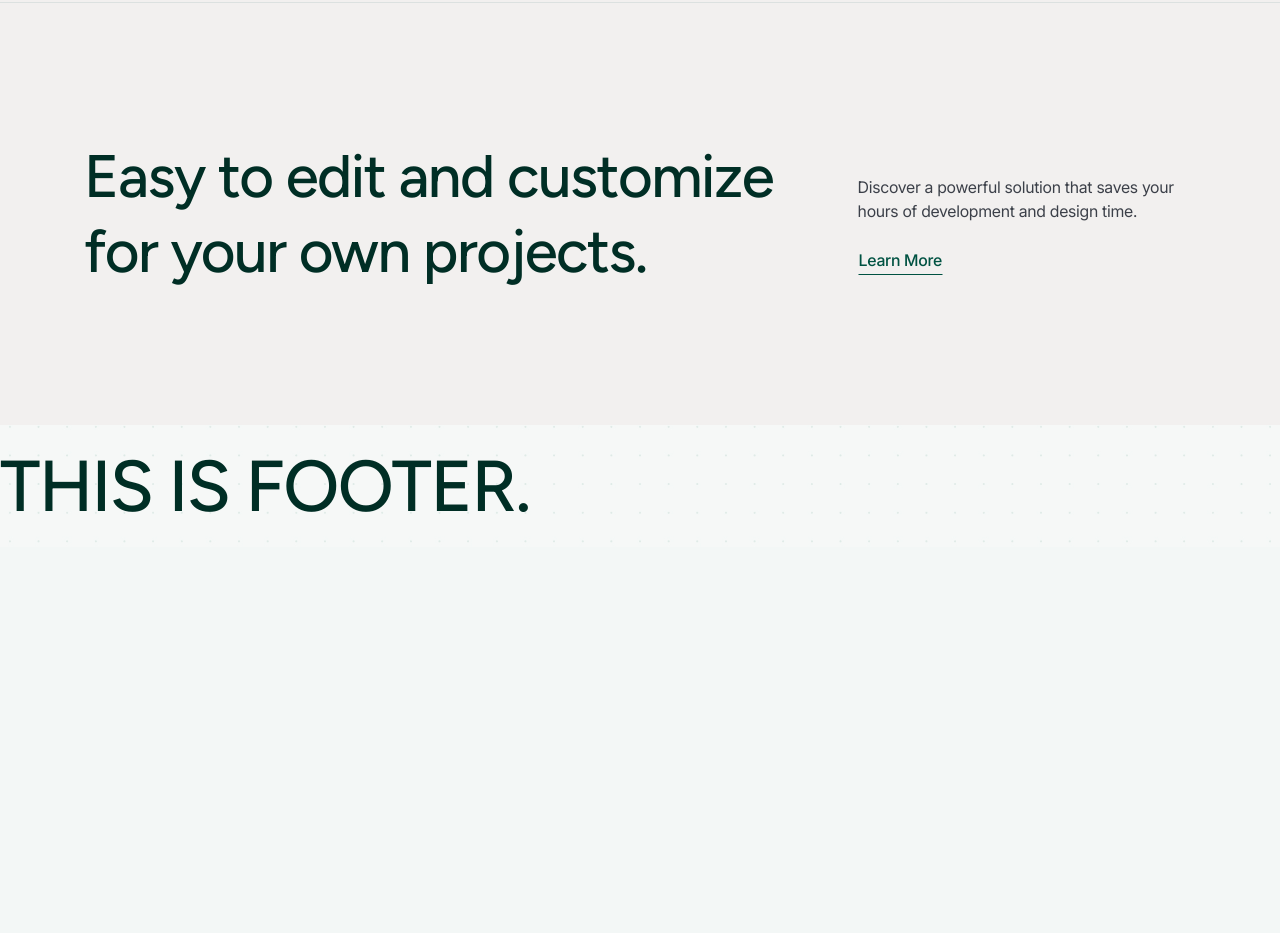
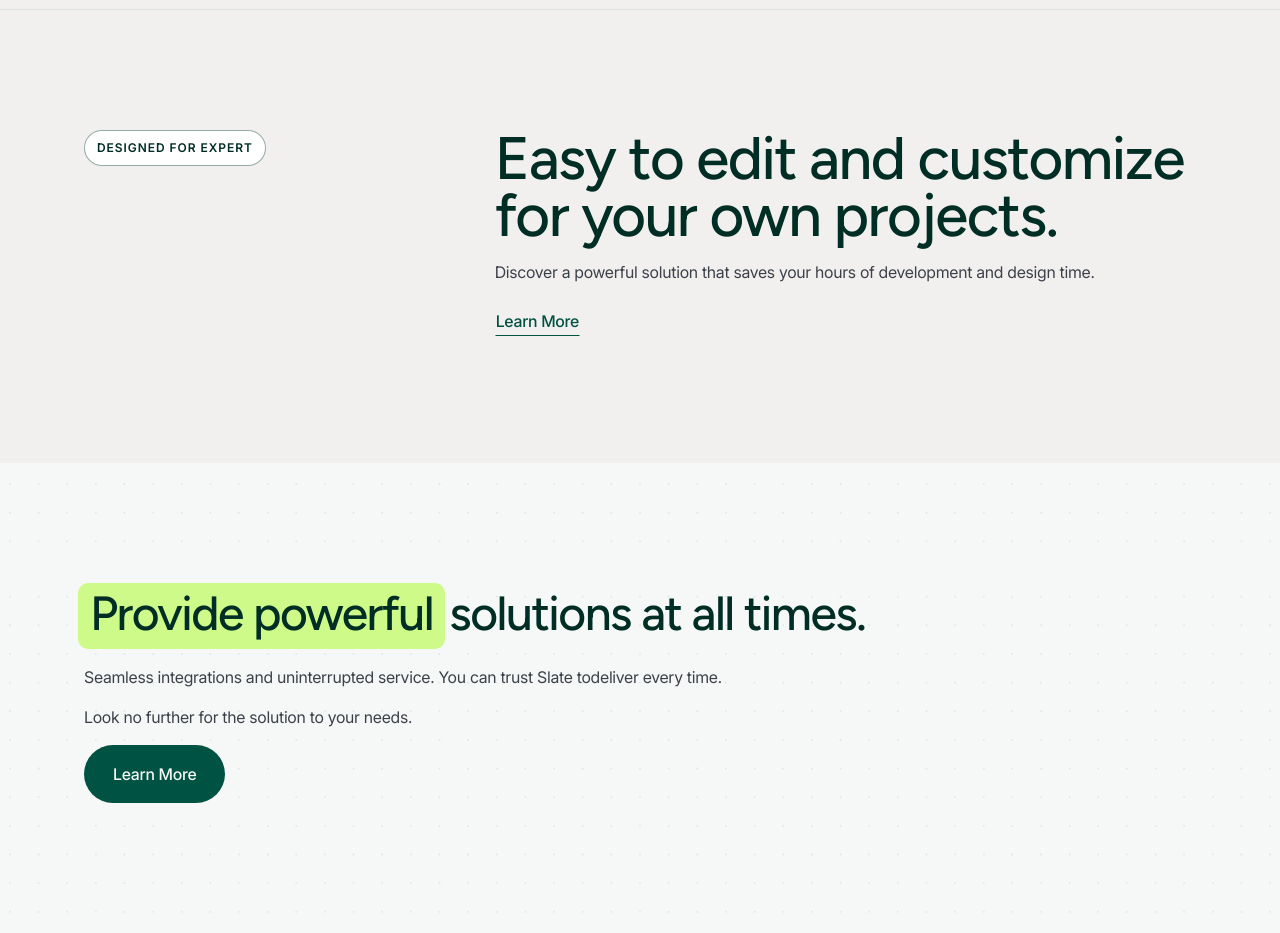
Before and after one commit to raven-developer/Slate, a website: page index.html in a window 1280 px wide. Shown: the part 1031-1964 px from the top of the page. Before the commit the page ends 1578 px from the top, so only its background shows below. Drawn offline with Linux system fonts and the light colour scheme.

Commit message:
v 1.6
4th section - ongoing

```diff
--- a/home/index.html
+++ b/home/index.html
@@ -1,11 +1,11 @@
-<section class="px-section px-section--hero px-section--home-01 px-section-id-0413" data-variant="image"
+<section class="px-section px-section--hero px-section--home-01 px-section-id-0413" data-variant="transparent"
     data-page="home-01">
     <div class="px-container px-container--hero">
         <div class="px-content-block px-content-block--col gap-60">
             <div class="px-top-wrapper">
                 <div class="px-heading-block is_center">
                     <div class="px-text px-eyebrow is_text-center">55,000+ Business Trust</div>
-                    <h1 class="px-page-heading is_text-center">
+                    <h1 class="px-heading px-heading--page is_text-center">
                         Deliver <span class="is_highlight">excellence</span> for your customers with Slate
                     </h1>
                 </div>
@@ -26,13 +26,13 @@
 </section>
 
 <section class="px-section px-section--short px-section--home-02 px-section-id-0414" data-variant="white"
-    data-page="home-01">
-    <div class="px-container">
+    data-page="home-02">
+    <div class="px-container px-container--grid">
         <div class="px-content-block px-content-block--grid px-content-block--3col gap-50">
 
             <div class="px-card px-card--horizontal px-card-id-2025 gap-15">
                 <div class="px-card--image">
-                    <img src="../px-upload/icons/aj89quet98n9enwe8rh.svg" alt="">
+                    <img src="px-upload/icons/aj89quet98n9enwe8rh.svg" alt="">
                 </div>
                 <div class="px-card--content">
                     <p class="px-text">Every interaction feels smooth and responsive.
@@ -42,7 +42,7 @@
 
             <div class="px-card px-card--horizontal px-card-id-2026 gap-15">
                 <div class="px-card--image">
-                    <img src="../px-upload/icons/2389dm5d10f7182.svg" alt="">
+                    <img src="px-upload/icons/2389dm5d10f7182.svg" alt="">
                 </div>
                 <div class="px-card--content">
                     <p class="px-text">Scales effortlessly from small projects to large platforms.
@@ -52,7 +52,7 @@
 
             <div class="px-card px-card--horizontal px-card-id-2027 gap-15">
                 <div class="px-card--image">
-                    <img src="../px-upload/icons/m28x3my890112358ydh.svg" alt="">
+                    <img src="px-upload/icons/m28x3my890112358ydh.svg" alt="">
                 </div>
                 <div class="px-card--content">
                     <p class="px-text">Optimized for performance, speed, and clarity.
@@ -63,16 +63,15 @@
     </div>
 </section>
 
-<!-- SECTION TEMPLATE -->
-<section class="px-section px-section--[variation] px-section--home-03 px-section-id-0415" data-variant="white"
-    data-page="home-01">
+<section class="px-section px-section--home-03 px-section-id-0415" data-variant="white" data-page="home-03">
     <div class="px-container">
         <div class="px-content-block px-content-block--row gap-60">
-            <!-- FOR ROW CONTENT BLOCK -->
             <div class="px-left-wrapper">
-                <h2 class="px-heading px-section-title">Easy to edit and customize for your own projects.</h2>
+                <p class="px-eyebrow">Designed for expert</p>
             </div>
             <div class="px-right-wrapper">
+                <h2 class="px-heading px-heading--large">Easy to edit and customize for
+                    your own projects.</h2>
                 <p class="px-text">Discover a powerful solution that saves your hours of development and design time.
                 </p>
                 <a href="" class="px-button px-button--ghost">Learn More</a>
@@ -80,3 +79,22 @@
         </div>
     </div>
 </section>
+
+<section class="px-section px-section--home-04 px-section-id-0416" data-variant="transparent" data-page="home-04">
+    <div class="px-container">
+        <div class="px-content-block px-content-block--row gap-60">
+
+            <div class="px-left-wrapper">
+                <h2 class="px-heading px-heading--section"><span class="is_highlight">Provide powerful</span> solutions
+                    at all times.</h2>
+                <p class="px-text">Seamless integrations and uninterrupted service. You
+                    can trust Slate todeliver every time.</p>
+                <p class="px-text">Look no further for the solution to your needs.</p>
+                <a href="" class="px-button px-button--solid">Learn More</a>
+            </div>
+            <div class="px-right-wrapper">
+                <!-- INSERT CONTENT -->
+            </div>
+        </div>
+    </div>
+</section>
--- a/px-js/2a5d7d2e0f759345f5c52f79c43e86d6.js
+++ b/px-js/2a5d7d2e0f759345f5c52f79c43e86d6.js
@@ -53,7 +53,7 @@ async function loadFooter() {
 // Load Home
 async function loadHome() {
   try {
-    const isHome = await fetch('home/index.html');
+    const isHome = await fetch(' home/index.html');
 
     if (!isHome.ok) {
       throw new Error(`Failed to load content: ${isHome.status} ${isHome.statusText}`);
--- a/px-scss/_adj.scss
+++ b/px-scss/_adj.scss
@@ -15,12 +15,24 @@
 }
 
 .px-section-id-0415 {
-  .px-content-block {
-    align-items: flex-end;
+  .px-right-wrapper {
+    flex: 1;
+
+    @media (min-width: 768px) {
+      .px-heading {
+        line-height: 0.95;
+      }
+    }
   }
-  .px-right-wrapper {
+
+  .px-left-wrapper {
     @media (min-width: 768px) {
-      padding-bottom: 23px;
+      flex: 0.5;
+      width: fit-content;
+    }
+
+    p {
+      white-space: nowrap;
     }
   }
 }
--- a/px-scss/style/_type.scss
+++ b/px-scss/style/_type.scss
@@ -11,7 +11,8 @@ h2,
 h3,
 h4,
 h5,
-h6 {
+h6,
+.px-heading {
   @include heading-font(1rem, var(--heading-color));
 }
 
@@ -53,25 +54,41 @@ p {
   letter-spacing: -0.27px;
 }
 
-.px-page-heading {
-  font-size: 4.5rem;
+.px-heading {
+  &--page {
+    @extend h1;
+  }
+
+  &--large {
+    @extend h2;
+    margin-block: 0 1rem;
+  }
+  &--section {
+    @extend h3;
+    margin-block: 0 1rem;
+  }
 }
 
-.px-section-heading {
-  font-size: 3rem;
+.px-sub {
+  font-size: 1.125rem;
 }
 
 .px-text {
   font-size: 1rem;
+  margin-bottom: 1rem;
 }
 
 .px-eyebrow {
-  padding: 0.6rem 1.5rem;
-  font-size: 1rem;
+  padding: 8px 12px;
+  font-size: 0.75rem;
+  text-transform: uppercase;
+  font-weight: 600;
+  letter-spacing: 1px;
   color: var(--heading-color);
-  border: 1px solid var(--heading-color);
+  border: 1px solid rgba(var(--heading-color-rgb), 0.4);
   border-radius: 50px;
   width: fit-content;
+  background-color: white;
 }
 
 main a {
--- a/px-scss/style/_var.scss
+++ b/px-scss/style/_var.scss
@@ -1,5 +1,6 @@
 :root {
   --heading-color: #002e25;
+  --heading-color-rgb: 0, 46, 37;
   --accent-color: #005242;
   --highlight-color: #cdfa89;
   --paragraph-color: #3c4049;
```
Also changed, not shown: px-css/main.css.
